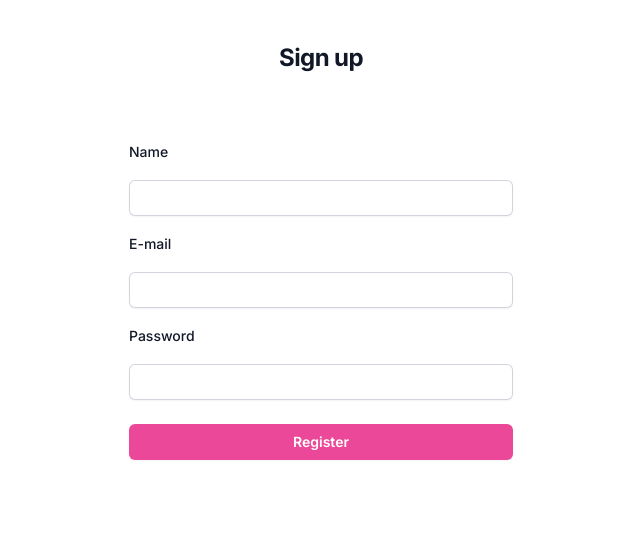
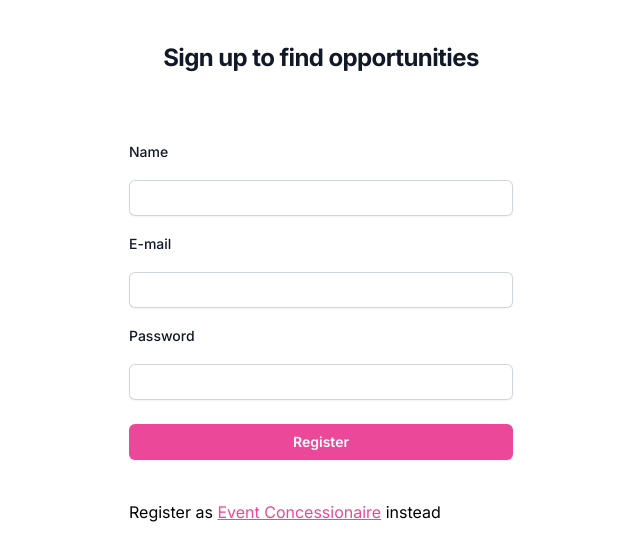
Before and after one commit to avsanguenza/sp-ecors-2024, a Next.js app: page /signup in a window 1280 px wide. Shown: the top 560 px of the page, without its empty margins (319-959 px from the left). Built offline with nearby package versions, Linux system fonts and the light colour scheme.

Commit message:
Dynamic signup!

```diff
--- a/src/app/signUpPrompt/page.tsx
+++ b/src/app/signUpPrompt/page.tsx
@@ -5,13 +5,20 @@
 
 //i'm an event organize hiring people for my event
 //im a concessionaire looking for events to partner with
-
+import React from 'react'
+import {useState} from 'react'
 function Page(){
+const[registerType,setRegisterType] = useState('eOrganizer')
 const handleChoice =(type)=>{
     type.preventDefault()
-
+    console.log(registerType);
 
 }
+
+const onOptionChange= (e)=>{
+    setRegisterType(e.target.value)
+}
+
    return(
        <><h2 className="mt-10 text-center text-2xl font-bold leading-9 tracking-tight text-gray-900">Sign up as a:</h2>
          <form onSubmit={handleChoice}>
@@ -19,7 +26,7 @@ const handleChoice =(type)=>{
              <ul className="mt-64 grid w-full gap-6 md:grid-cols-2 p-6">
             <li>
 
-                    <input type="radio" id="eOrganizer" value="eOrganizer" name="signUpChoice" className="hidden peer" required/>
+                    <input type="radio" id="eOrganizer" value="eOrganizer" name="signUpChoice" className="hidden peer" checked={registerType==="eOrganizer"} onChange={onOptionChange} />
                     <label htmlFor="eOrganizer" className="inline-flex items-center justify-between w-full p-5 text-pink-500 bg-white border border-gray-200 rounded-lg cursor-pointer dark:hover:text-pink-500 dark:border-gray-700 dark:peer-checked:text-pink-500 peer-checked:border-pink-500 peer-checked:text-pink-500 hover:text-white hover:bg-pink-200 dark:text-gray-400 dark:bg-gray-800 dark:hover:bg-gray-700">
 
                         <div className="block">
@@ -34,7 +41,7 @@ const handleChoice =(type)=>{
                  </li>
                  <li>
 
-                 <input type="radio" id="eConcess" value="eConess" name="signUpChoice" className="hidden peer" required/>
+                 <input type="radio" id="eConcess" value="eConcess" name="signUpChoice" className="hidden peer" checked={registerType==="eConcess"} onChange={onOptionChange}/>
                     <label htmlFor="eConcess" className="inline-flex items-center justify-between w-full p-5 text-pink-500 bg-white border border-gray-200 rounded-lg cursor-pointer dark:hover:text-pink-500 dark:border-gray-700 dark:peer-checked:text-pink-500 peer-checked:border-pink-500 peer-checked:text-pink-500 hover:text-white hover:bg-pink-200 dark:text-gray-400 dark:bg-gray-800 dark:hover:bg-gray-700">
 
                         <div className="block">
@@ -49,7 +56,7 @@ const handleChoice =(type)=>{
                 </li>
        </ul>
             <div className="text-center">
-            <button type="button" className="mt-10 text-2xl font-bold text-white bg-pink-500 hover:bg-pink-700 tracking-normal rounded-full px-24 py-8">Register</button>
+            <button type="submit" className="mt-10 text-2xl font-bold text-white bg-pink-500 hover:bg-pink-700 tracking-normal rounded-full px-24 py-8">Register</button>
 
             </div>
        </form>
--- a/src/app/signup/page.tsx
+++ b/src/app/signup/page.tsx
@@ -5,8 +5,38 @@ import React from "react";
 import signUp from "@/firebase/auth/signup";
 import { useRouter } from 'next/navigation'
 
-function Page() {
+function getRole(userType){
+    if(userType=="eOrganizer"){
+        return "recruit talents"
+    }
+    else{
+        return "find opportunities"
+    }
+}
+function normalize(userType){
+    if(userType=="eOrganizer"){
+        return "Event Organizer"
+    }
+    else{
+        return "Event Concessionaire"
+    }
+}
+function reverse(userType){
+    if(userType=="eOrganizer"){
+        return "eConcess"
+    }
+    else{
+        return "eOrganizer"
+    }
+}
+function Page(userType) {
     //name, location, name of company, email, address, contact number
+    const [accType,setAccType]= React.useState(userType)
+    const[role,setRole] = React. useState(getRole(userType))
+    const [readableName, setReadableName] = React.useState(normalize(userType));
+    const [reverseName, setReverseName] = React.useState(reverse(userType));
+
+
     const [name, setName] = React.useState('')
     const [email, setEmail] = React.useState('')
     const [password, setPassword] = React.useState('')
@@ -15,24 +45,30 @@ function Page() {
     const handleForm = async (event) => {
         event.preventDefault()
 
-        const { result, error } = await signUp(name,email, password);
+     //   const { result, error } = await signUp(name,email, password);
 
-        if (error) {
-            return console.log(error);
-        }
+    //    if (error) {
+     //       return console.log(error);
+      //  }
 
             // else successful
-        console.log(result)
+       // console.log(result)
         //get uid, to server
-        return router.push("/")
+       // return router.push("/")
 
     }
 
-    return (
+const onOptionChange = (f)=>{
+    setAccType(f.target.value)
+    setReadableName(normalize(f.target.value))
+    setRole(getRole(f.target.value))
+    setReverseName(reverse(f.target.value))
+}
+return (
 
         <div className="mt-10 sm:mx-auto sm:w-full sm:max-w-sm">
             <div className="form-wrapper">
-                <h2 className="mt-10 text-center text-2xl font-bold leading-9 tracking-tight text-gray-900">Sign up</h2>
+                <h2 className="mt-10 text-center text-2xl font-bold leading-9 tracking-tight text-gray-900">Sign up to {role}</h2>
                 <form onSubmit={handleForm} className="space-y-6 mt-16" >
 
                     <div>
@@ -101,8 +137,13 @@ function Page() {
                 </button>
                </div>
 
+
+
               </div>
                 </form>
+                <div>
+                    Register as  <button type="reset" onClick={onOptionChange} value ={reverseName} className="mt-10 text-pink-500 underline underline-offset-1">  {readableName}</button> instead
+                </div>
             </div>
         </div>
 
```
